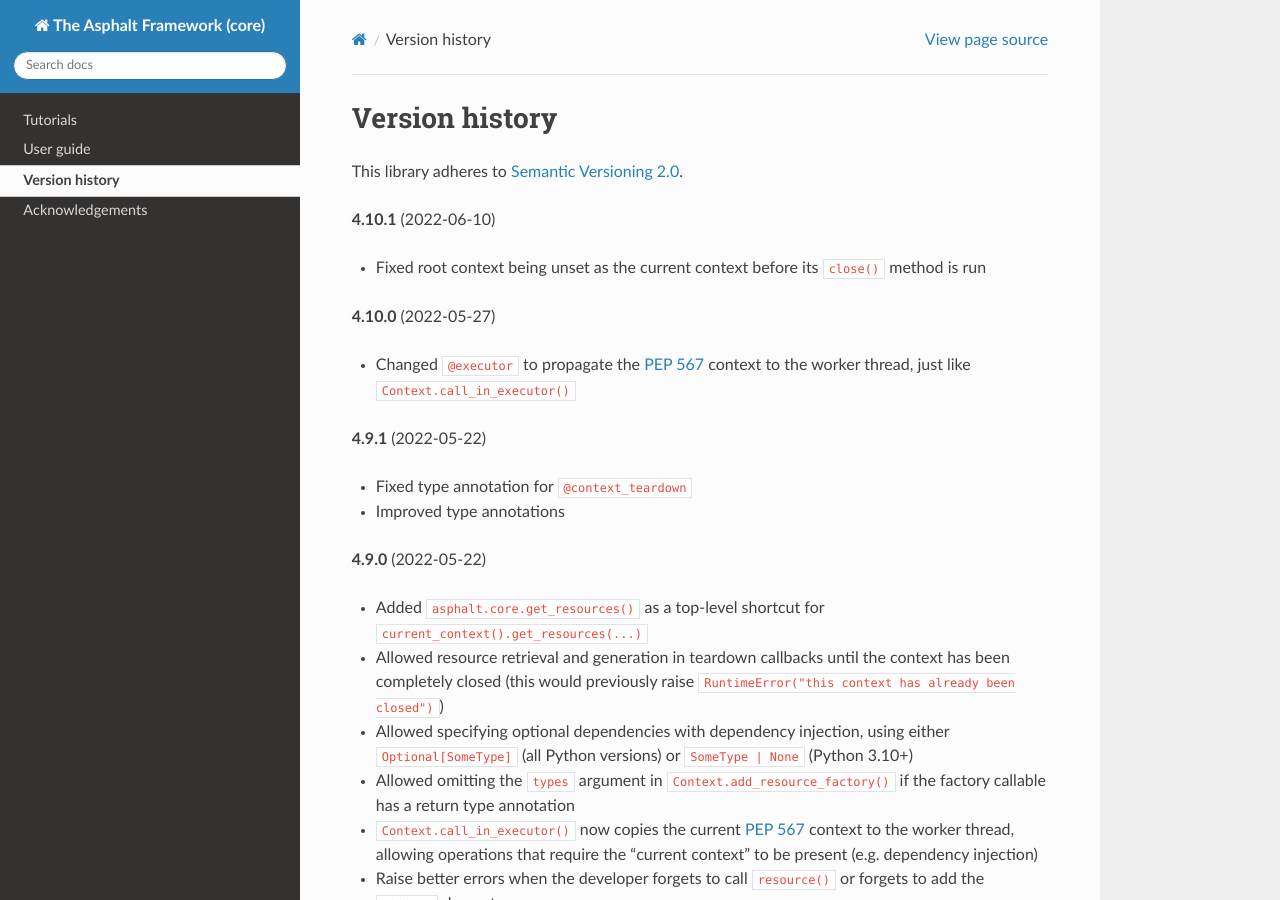
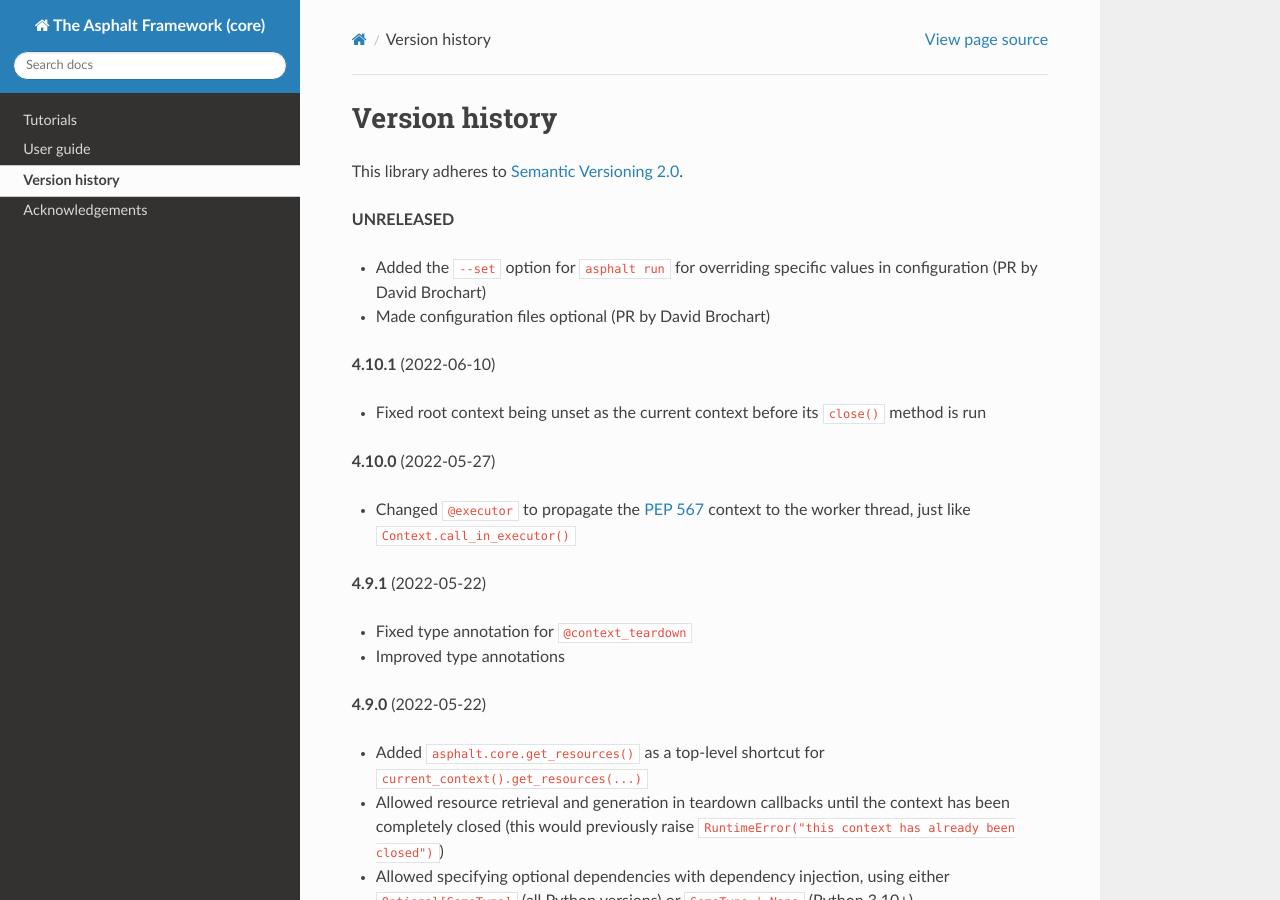
Before and after one commit to asphalt-framework/asphalt, a Sphinx documentation site: the page built from docs/versionhistory.rst, in a window 1280 px wide and 900 px high. Built offline with Sphinx 7.4.7 and the Read the Docs theme 2.0.0, drawn with Linux system fonts in a browser that asks for light colours; the version number could not be read and is left out.

Commit message:
Added changelog entries for PRs #50 and #51

```diff
--- a/docs/versionhistory.rst
+++ b/docs/versionhistory.rst
@@ -2,6 +2,12 @@
 ===============
 
 This library adheres to `Semantic Versioning 2.0 <http://semver.org/>`_.
+
+**UNRELEASED**
+
+- Added the ``--set`` option for ``asphalt run`` for overriding specific values in
+  configuration (PR by David Brochart)
+- Made configuration files optional (PR by David Brochart)
 
 **4.10.1** (2022-06-10)
 
```
